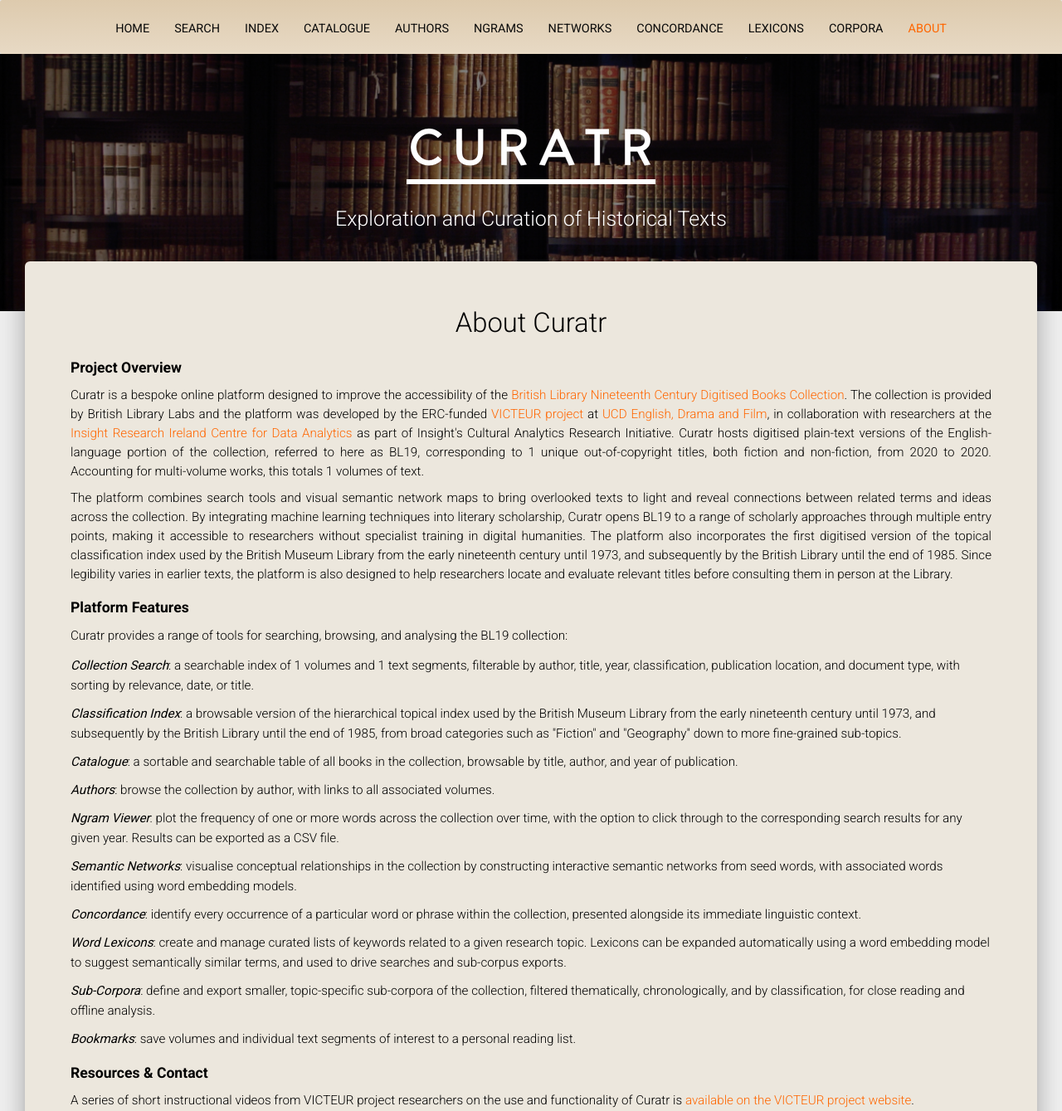
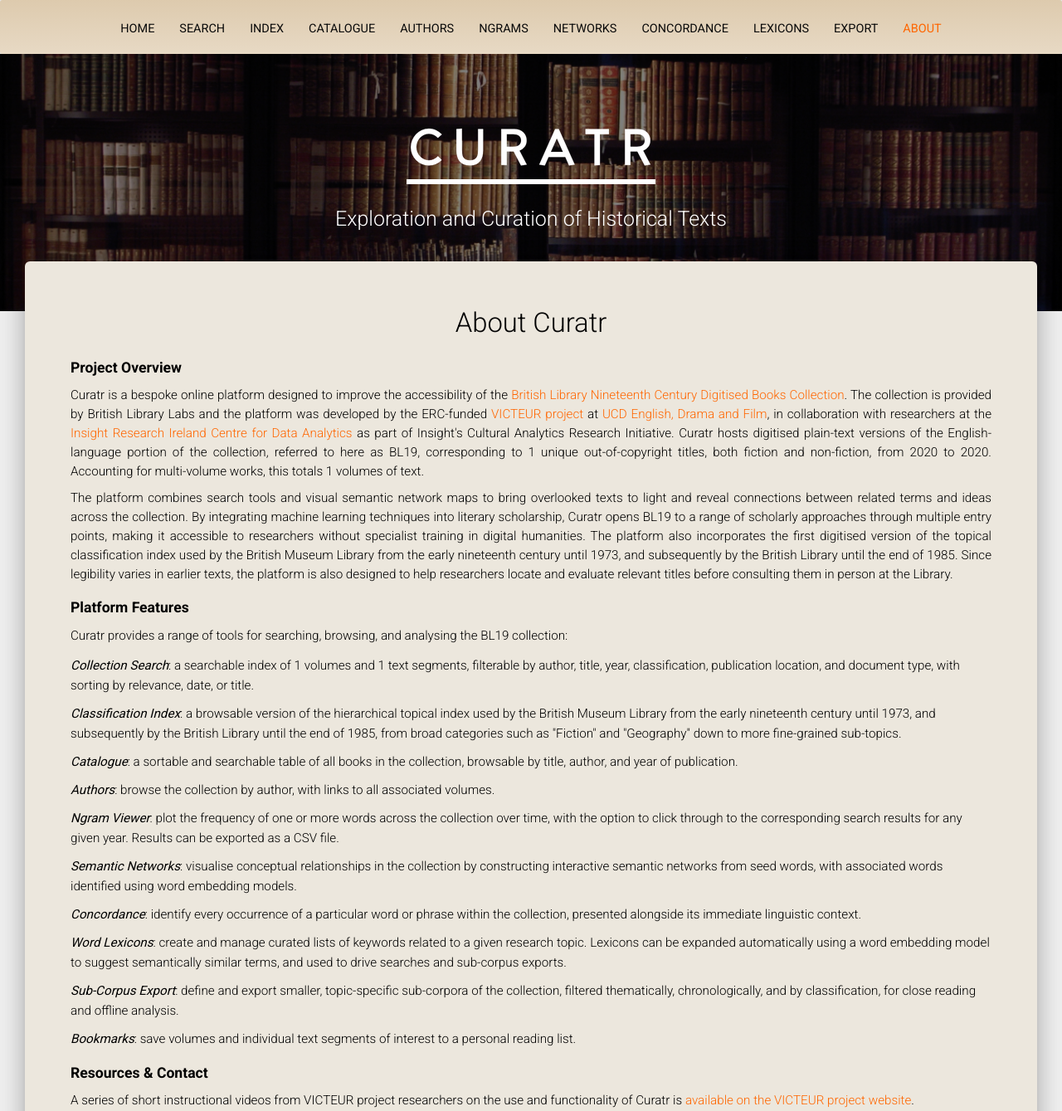
Before and after one commit to derekgreene/curatr, a Flask app: template code/templates/about.html in a window 1280 px wide. Shown: the top 1339 px of the page at 83% size. Run offline with Flask 3, Linux system fonts and the light colour scheme; the template is opened without the code that fills it: most values are stand-ins (such as "Sample title", 1, 10 or a date in 2020); parts of the project's set-up code (start-up, migrations or seed data) failed here and were passed over.

Commit message:
Update links

```diff
--- a/code/templates/about.html
+++ b/code/templates/about.html
@@ -27,7 +27,7 @@
     <h2>About Curatr</h2>
     <h5 class="division">Project Overview</h5>
     <p class="text-justify">Curatr is a bespoke online platform designed to improve the accessibility of the
-    <a href="https://doi.org/10.21250/db14" target="_blank" rel="noopener noreferrer">British Library Nineteenth Century Digitised Books Collection</a>.
+    <a href="https://bl.iro.bl.uk/entities/digitalcollection/d648767f-612a-4c6b-84fe-8ec49edf1e1a" target="_blank" rel="noopener noreferrer">British Library Nineteenth Century Digitised Books Collection</a>.
     The collection is provided by British Library Labs and the platform was developed by the ERC-funded
     <a href="https://projectvicteur.com/" target="_blank" rel="noopener noreferrer">VICTEUR project</a> at
     <a href='http://www.ucd.ie/englishdramafilm/' target='_blank' rel="noopener noreferrer">UCD English, Drama and Film</a>, in collaboration with
@@ -70,7 +70,7 @@
       <li><strong>{% if not current_user.is_anonymous %}<a href="{{ url_for('handle_lexicon') }}">Word Lexicons</a>{% else %}<i>Word Lexicons</i>{% endif %}</strong>: create and manage curated lists of keywords
         related to a given research topic. Lexicons can be expanded automatically using a word embedding model to suggest semantically
         similar terms, and used to drive searches and sub-corpus exports.</li>
-      <li><strong>{% if not current_user.is_anonymous %}<a href="{{ url_for('handle_corpora') }}">Sub-Corpora</a>{% else %}<i>Sub-Corpora</i>{% endif %}</strong>: define and export smaller, topic-specific
+      <li><strong>{% if not current_user.is_anonymous %}<a href="{{ url_for('handle_corpora') }}">Sub-Corpus Export</a>{% else %}<i>Sub-Corpus Export</i>{% endif %}</strong>: define and export smaller, topic-specific
         sub-corpora of the collection, filtered thematically, chronologically, and by classification, for close reading and
         offline analysis.</li>
 <!--       <li><strong><i>Similar Volumes</i></strong>: for any given volume, browse the 50 most similar volumes in the
--- a/code/templates/block-login.html
+++ b/code/templates/block-login.html
@@ -1,5 +1,5 @@
 <h2>Curatr &mdash; Sign In</h2>
-    <p class="text-justify"><i>Curatr</i> is an online platform designed to improve the accessibility of the <a href="https://doi.org/10.21250/db14" target="_blank" rel="noopener noreferrer">British Library Nineteenth Century Digitised Books Collection</a> for humanities scholars. Curatr hosts the English-language subset of the collection, referred to here as BL19, comprising {{ num_books }} unique titles, both fiction and non-fiction, spanning {{ year_min }} to {{ year_max }}. The platform offers comprehensive search functionality by keyword, author, category, and date.
+    <p class="text-justify"><i>Curatr</i> is an online platform designed to improve the accessibility of the <i>British Library Nineteenth Century Digitised Books Collection</i> for humanities scholars. Curatr hosts the English-language subset of the collection, referred to here as <i>BL19</i>, comprising {{ num_books }} unique titles, both fiction and non-fiction, spanning {{ year_min }} to {{ year_max }}. The platform offers comprehensive search functionality by keyword, author, category, and date.
     Instructional videos on using <i>Curatr</i> are <a href="https://projectvicteur.com/2023/01/10/curatr-videos/" target="_blank" rel="noopener noreferrer">available on the VICTEUR project website</a>. For more details on <i>Curatr</i>, see the <a href="{{ url_for('handle_about') }}">About page</a> or contact us via <a href="mailto:ucdcuratr@gmail.com">email</a>.
     </p>
     <p class="text-left">Please sign in below if you have an existing account, or request a free account to access <i>Curatr</i>:</p>
--- a/code/templates/block-welcome.html
+++ b/code/templates/block-welcome.html
@@ -1,6 +1,6 @@
 <h2>{% if require_login %}Welcome{% if current_user.guest %} (Guest Account){% endif %}{% else %}Curatr{% endif %}</h2>
 
-<p class="text-justify"><i>Curatr</i> is an online platform designed to improve the accessibility of the <a href="https://doi.org/10.21250/db14" target="_blank" rel="noopener noreferrer">British Library Nineteenth Century Digitised Books Collection</a> for humanities scholars. Curatr hosts the English-language subset of the collection (BL19), comprising {{ num_books }} unique titles, both fiction and non-fiction, spanning {{ year_min }} to {{ year_max }}. It also incorporates the first digitised version of the historical topical classification system used by the Library.</p>
+    <p class="text-justify"><i>Curatr</i> is an online platform designed to improve the accessibility of the <i>British Library Nineteenth Century Digitised Books Collection</i> for humanities scholars. Curatr hosts the English-language subset of the collection (BL19), comprising {{ num_books }} unique titles, both fiction and non-fiction, spanning {{ year_min }} to {{ year_max }}. It also incorporates the first digitised version of the historical topical classification system used by the Library.</p>
 
 <p class="text-justify">The platform requires no extensive technical training and offers comprehensive search functionality
     by keyword, author, category, and date. Its keyword search and recommendation functions help locate research
--- a/code/templates/layout.html
+++ b/code/templates/layout.html
@@ -105,7 +105,7 @@
             {% if not current_user.guest %}
               <li class="nav-item"><a class="nav-link" id="nav-link-concordance" href="{{ url_for('handle_concordance') }}">Concordance</a></li>
               <li class="nav-item"><a class="nav-link" id="nav-link-lexicon" href="{{ url_for('handle_lexicon') }}">Lexicons</a></li>
-              <li class="nav-item"><a class="nav-link" id="nav-link-corpora" href="{{ url_for('handle_corpora') }}">Corpora</a></li>
+              <li class="nav-item"><a class="nav-link" id="nav-link-corpora" href="{{ url_for('handle_corpora') }}">Export</a></li>
             {% endif %}
           {% endif %}
           <li class="nav-item"><a class="nav-link" id="nav-link-about" href="{{ url_for('handle_about') }}">About</a></li>
```
